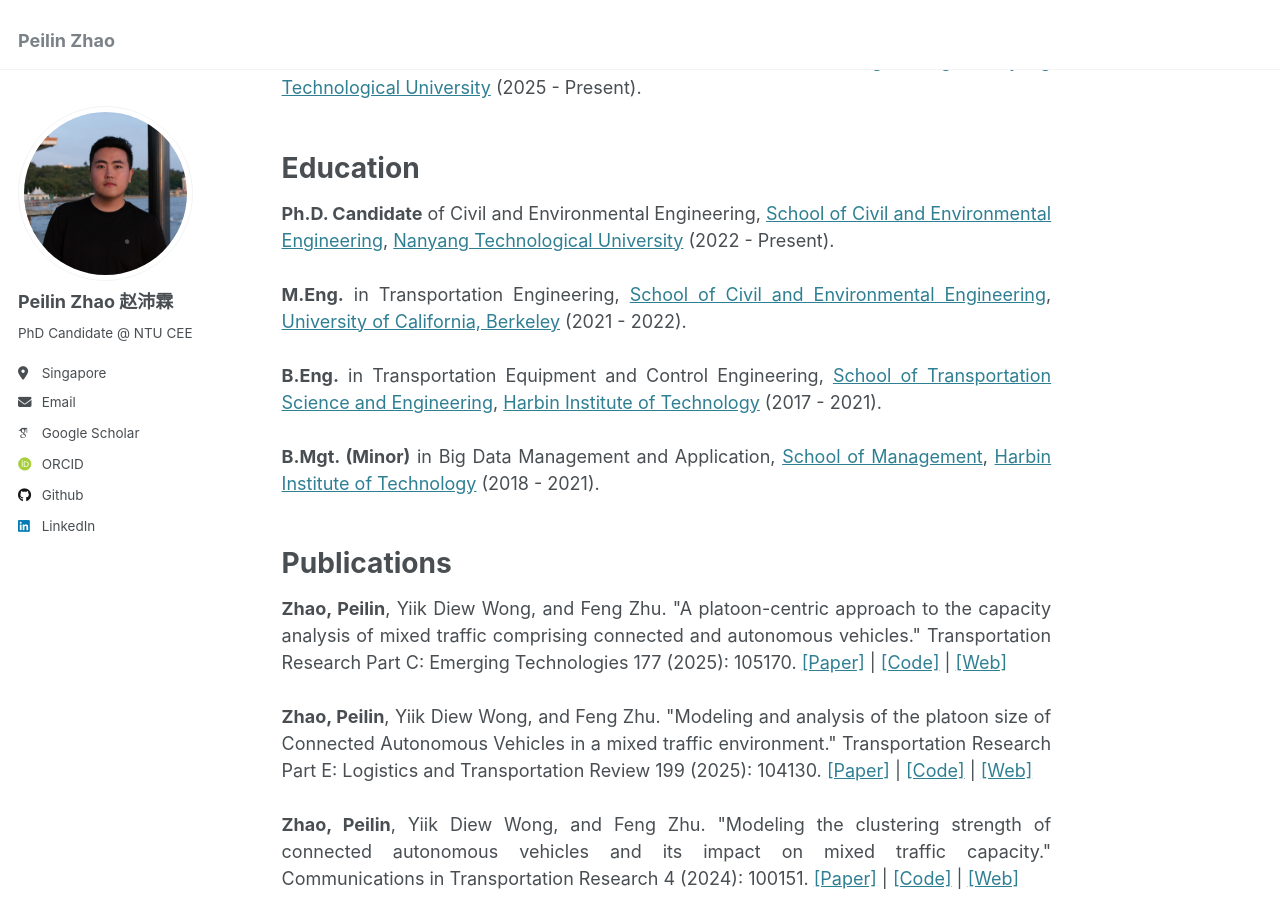
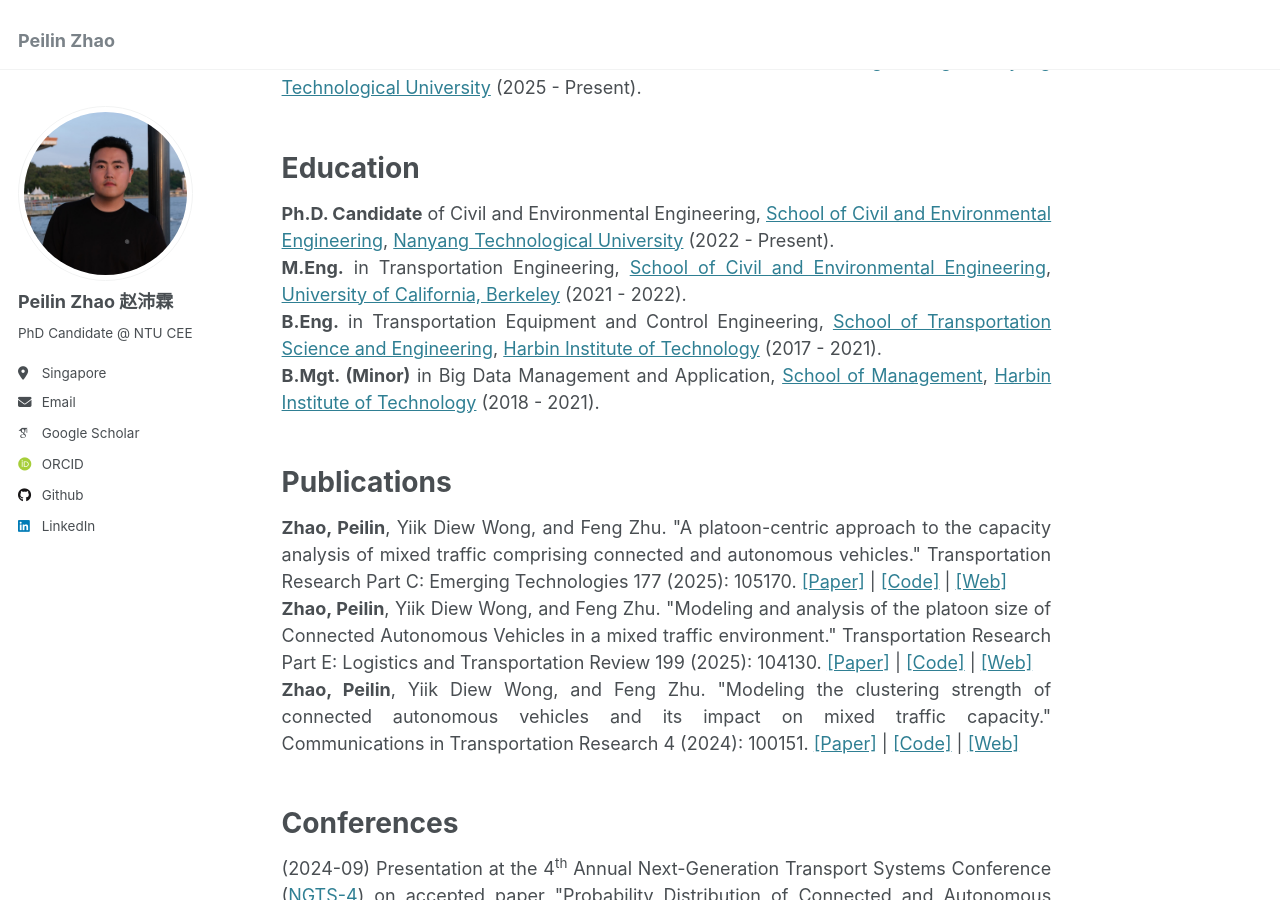
Before and after one commit to Jerry-zpl/Jerry-zpl.github.io, a Jekyll site: the page built from _pages/about.md, in a window 1280 px wide and 900 px high, scrolled down 334 px. Built offline with Jekyll 4.4.1, drawn with Linux system fonts in a browser that asks for light colours; some web fonts are replaced.

Commit message:
Update about.md

```diff
--- a/_pages/about.md
+++ b/_pages/about.md
@@ -33,15 +33,15 @@ Education
 
 <b>Ph.D. Candidate</b> of Civil and Environmental Engineering, <a href="https://www.ntu.edu.sg/cee">School of Civil and Environmental Engineering</a>, <a href="https://www.ntu.edu.sg/">Nanyang Technological University</a> (2022 - Present).
 
-<br><br>
+<br>
 
 <b>M.Eng.</b> in Transportation Engineering, <a href="https://ce.berkeley.edu/">School of Civil and Environmental Engineering</a>, <a href="https://www.berkeley.edu/">University of California, Berkeley</a> (2021 - 2022).
 
-<br><br>
+<br>
 
 <b>B.Eng.</b> in Transportation Equipment and Control Engineering, <a href="https://jtxy.hit.edu.cn/">School of Transportation Science and Engineering</a>, <a href="https://www.hit.edu.cn/">Harbin Institute of Technology</a> (2017 - 2021).
 
-<br><br>
+<br>
 
 <b>B.Mgt. (Minor)</b> in Big Data Management and Application, <a href="https://som.hit.edu.cn/">School of Management</a>, <a href="https://www.hit.edu.cn/">Harbin Institute of Technology</a> (2018 - 2021).
 
@@ -56,11 +56,11 @@ Publications
 
 <b>Zhao, Peilin</b>, Yiik Diew Wong, and Feng Zhu. "A platoon-centric approach to the capacity analysis of mixed traffic comprising connected and autonomous vehicles." Transportation Research Part C: Emerging Technologies 177 (2025): 105170. <a href="https://doi.org/10.1016/j.trc.2025.105170">[Paper]</a> | <a href="https://github.com/Jerry-zpl/Platoon-Centric-Capacity-Analysis">[Code]</a> | <a href="https://jerry-zpl.github.io/publication/2025-TRC-105170">[Web]</a>
 
-<br><br>
+<br>
 
 <b>Zhao, Peilin</b>, Yiik Diew Wong, and Feng Zhu. "Modeling and analysis of the platoon size of Connected Autonomous Vehicles in a mixed traffic environment." Transportation Research Part E: Logistics and Transportation Review 199 (2025): 104130. <a href="https://doi.org/10.1016/j.tre.2025.104130">[Paper]</a> | <a href="https://github.com/Jerry-zpl/Platoon-Size">[Code]</a> | <a href="https://jerry-zpl.github.io/publication/2025-TRE-104130">[Web]</a>
 
-<br><br>
+<br>
 
 <b>Zhao, Peilin</b>, Yiik Diew Wong, and Feng Zhu. "Modeling the clustering strength of connected autonomous vehicles and its impact on mixed traffic capacity." Communications in Transportation Research 4 (2024): 100151. <a href="https://doi.org/10.1016/j.commtr.2024.100151">[Paper]</a> | <a href="https://github.com/Jerry-zpl/API">[Code]</a> | <a href="https://jerry-zpl.github.io/publication/2024-COMMTR-100151">[Web]</a>
 
@@ -74,10 +74,11 @@ Conferences
 <div style="text-align: justify;">
 
 (2024-09) Presentation at the 4<sup>th</sup> Annual Next-Generation Transport Systems Conference (<a href="https://nextranspurdue.wixsite.com/ngts2024">NGTS-4</a>) on accepted paper "Probability Distribution of Connected and Autonomous Vehicle Platoon Size in a Mixed Traffic Environment" <a href="http://jerry-zpl.github.io/files/NGTS-4_ZPL.pdf">[Slides]</a> | <a href="https://doi.org/10.1016/j.tre.2025.104130">[Paper]</a>
-<br><br>
+
+<br>
 
 (2024-07) Presentation at the 13<sup>th</sup> Asia-Pacific Conference on Transportation and the Environment (APTE2024) on accepted paper "On the Impact of the Clustering Strength of Connected and Autonomous Vehicles in Mixed Traffic" <a href="http://jerry-zpl.github.io/files/2024APTE_ZPL.pdf">[Slides]</a> | <a href="https://jerry-zpl.github.io/portfolio/APTE2024">[Photo]</a> | <a href="https://doi.org/10.1016/j.commtr.2024.100151">[Paper]</a>
-<br><br>
+<br>
 
 (2024-01) Presentation at the 103<sup>rd</sup> Annual Meeting of Transportation Research Board (TRB2024) on accepted paper "Autocorrelation-based Platooning Intensity for Connected and Autonomous Vehicles in a Mixed Traffic Environment" <a href="http://jerry-zpl.github.io/files/TRB_poster.pdf">[Poster]</a> | <a href="https://doi.org/10.1016/j.commtr.2024.100151">[Paper]</a>
 
```
